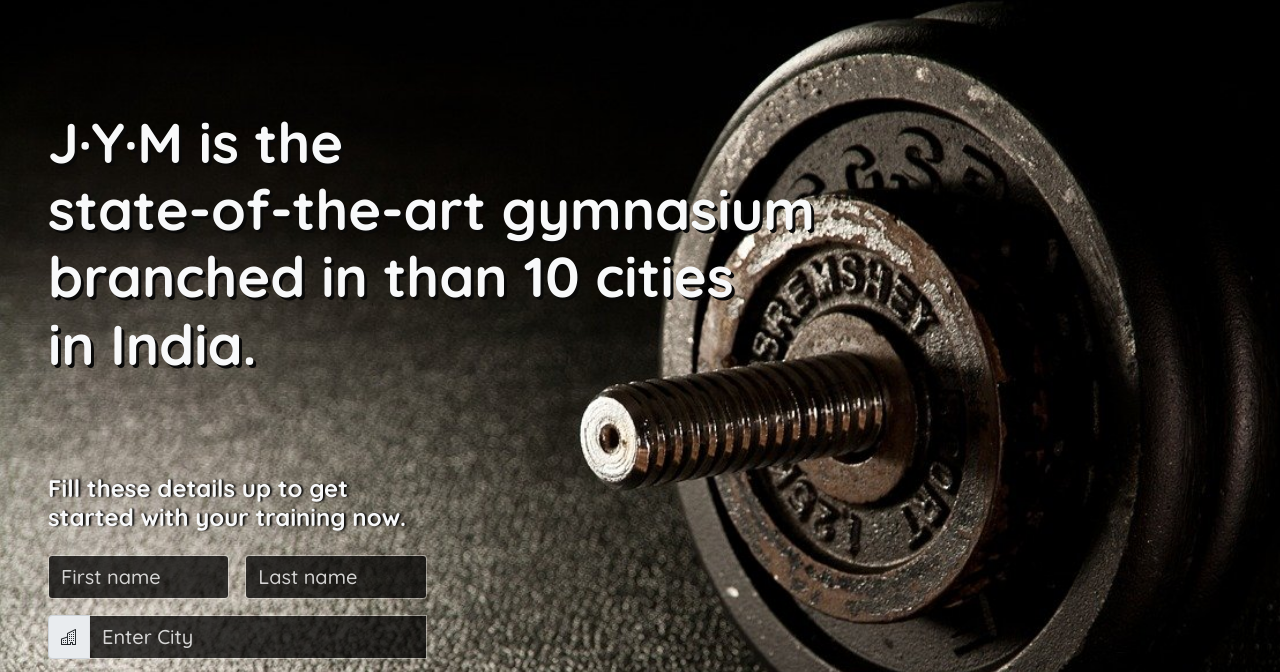
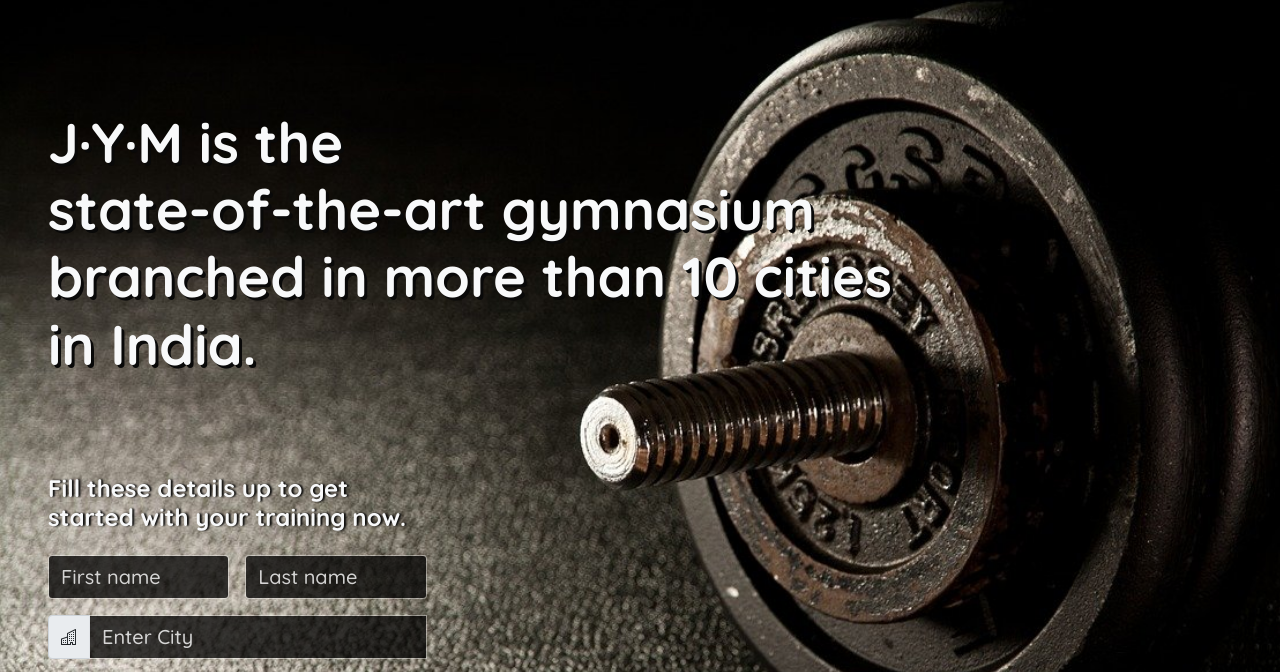
Before and after one commit to deepak-parmar/jym, a plain HTML site: page index.html in a window 1280 px wide. Shown: the part 94-766 px from the top of the page. Drawn offline with nearby package versions, Linux system fonts and the light colour scheme.

Commit message:
Fix typo in the banner tagline

```diff
--- a/index.html
+++ b/index.html
@@ -55,7 +55,7 @@
     <main class="container-fluid w-100 mt-5 px-lg-5 px-4 d-flex flex-column justify-content-center align-items-center">
         <div class="row">
             <div class="col-md-auto">
-                <h1 class="text-light pe-5 mt-5 mb-5 align-self-end display-4 fw-bolder">J·Y·M is the<br>state-of-the-art gymnasium<br>branched in than 10 cities<br>in India.</h1>
+                <h1 class="text-light pe-5 mt-5 mb-5 align-self-end display-4 fw-bolder">J·Y·M is the<br>state-of-the-art gymnasium<br>branched in more than 10 cities<br>in India.</h1>
             </div>
 
             <div class="col-lg-4 mt-md-5 mt-5 mb-5 col-*">
```
